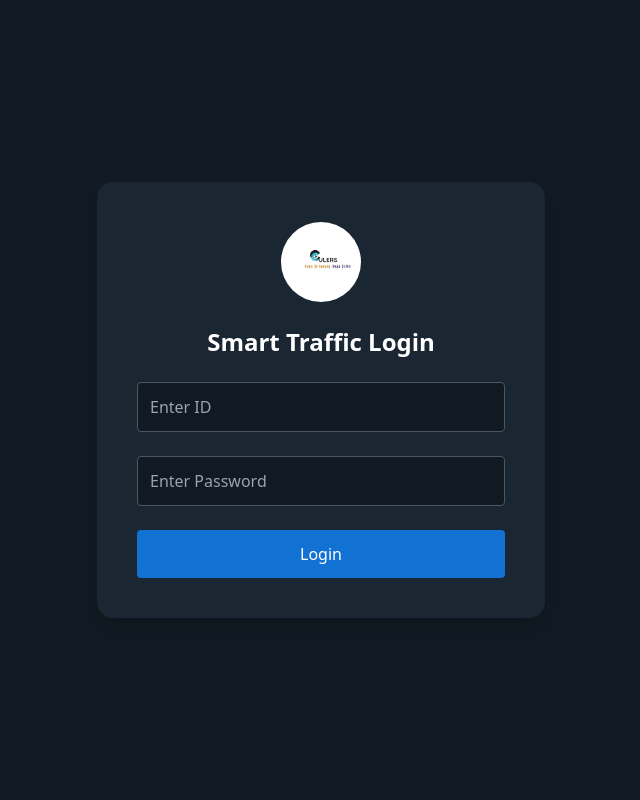
After one commit to Shijal1/Smart-Traffic-Management-System-for-Urban-Congestion, a Flask app: template templates/login.html in a window 1280 px wide. The commit adds this page. Shown: the whole page, without its empty margins (319-959 px from the left). Run offline with Flask 3, Linux system fonts and the light colour scheme; the template is opened without the code that fills it, so the values that code supplies are empty; some libraries are stand-ins or nearby versions.

Commit message:
Added the id and password

```diff
--- a/main.py
+++ b/main.py
@@ -1,9 +1,16 @@
-from flask import Flask, render_template, jsonify
+from flask import Flask, render_template, jsonify, request, redirect, url_for, session
 import pandas as pd
 from prophet import Prophet
 import threading, time, random
 
 app = Flask(__name__)
+app.secret_key = "IHYeFJdY0JooMNHuC0kk8bgmf2oNK60d"  # change this to something random & secure
+
+# -------------------------
+# Dummy credentials
+# -------------------------
+USERNAME = "admin"   # your login ID
+PASSWORD = "1234"    # your login password
 
 # -------------------------
 # Load and prepare dataset
@@ -62,28 +69,59 @@ def simulate_live_feed():
 threading.Thread(target=simulate_live_feed, daemon=True).start()
 
 # -------------------------
-# Flask routes
+# Authentication routes
 # -------------------------
-@app.route("/")
+@app.route("/", methods=["GET", "POST"])
+def login():
+    if request.method == "POST":
+        username = request.form.get("username")
+        password = request.form.get("password")
+
+        if username == USERNAME and password == PASSWORD:
+            session["user"] = username
+            return redirect(url_for("home"))
+        else:
+            return render_template("login.html", error="Invalid ID or Password")
+    return render_template("login.html")
+
+@app.route("/logout")
+def logout():
+    session.pop("user", None)
+    return redirect(url_for("login"))
+
+# -------------------------
+# Protected routes
+# -------------------------
+@app.route("/home")
 def home():
+    if "user" not in session:
+        return redirect(url_for("login"))
     return render_template("index.html")
 
 @app.route("/dashboard")
 def dashboard():
+    if "user" not in session:
+        return redirect(url_for("login"))
     return render_template("dashboard.html")
 
 @app.route("/about")
 def about():
+    if "user" not in session:
+        return redirect(url_for("login"))
     return render_template("about.html")
 
 @app.route("/live")
 def live():
+    if "user" not in session:
+        return redirect(url_for("login"))
     historical = live_data[-50:]
     vehicles = live_data[-10:]
     return jsonify({"historical": historical, "real_time": vehicles})
 
 @app.route("/alerts")
 def alerts():
+    if "user" not in session:
+        return redirect(url_for("login"))
     recent = live_data[-10:]
     alerts_list = []
     for point in recent:
--- a/templates/index.html
+++ b/templates/index.html
@@ -26,6 +26,8 @@
           <a class="hover:text-white transition-colors" href="{{ url_for('home') }}">Home</a>
           <a class="hover:text-white transition-colors" href="{{ url_for('dashboard') }}">Dashboard</a>
           <a class="hover:text-white transition-colors" href="{{ url_for('about') }}">About</a>
+          <!-- 🔹 Added Logout -->
+          <a class="hover:text-red-400 transition-colors font-semibold" href="{{ url_for('logout') }}">Logout</a>
         </nav>
       </header>
 
--- /dev/null
+++ b/templates/login.html
@@ -0,0 +1,28 @@
+<!DOCTYPE html>
+<html lang="en">
+<head>
+  <meta charset="utf-8">
+  <title>Login - Smart Traffic</title>
+  <script src="https://cdn.tailwindcss.com"></script>
+</head>
+<body class="bg-[#111a22] flex items-center justify-center h-screen" style="font-family: 'Space Grotesk', 'Noto Sans', sans-serif;">
+  <div class="bg-[#1a2632] p-10 rounded-2xl shadow-lg w-full max-w-md text-center">
+    <img src="{{ url_for('static', filename='images/logo.jpg') }}" alt="Logo" class="mx-auto h-20 w-20 mb-6 rounded-full">
+    <h2 class="text-white text-2xl font-bold mb-6">Smart Traffic Login</h2>
+
+    <form method="POST" action="{{ url_for('login') }}" class="space-y-6">
+      <div>
+        <input type="text" name="username" placeholder="Enter ID" required class="w-full p-3 rounded bg-[#111a22] text-white border border-gray-600 focus:outline-none focus:border-[#1172d4]">
+      </div>
+      <div>
+        <input type="password" name="password" placeholder="Enter Password" required class="w-full p-3 rounded bg-[#111a22] text-white border border-gray-600 focus:outline-none focus:border-[#1172d4]">
+      </div>
+      <button type="submit" class="w-full bg-[#1172d4] text-white p-3 rounded hover:bg-blue-600 transition">Login</button>
+    </form>
+
+    {% if error %}
+      <p class="text-red-500 mt-4">{{ error }}</p>
+    {% endif %}
+  </div>
+</body>
+</html>
```
